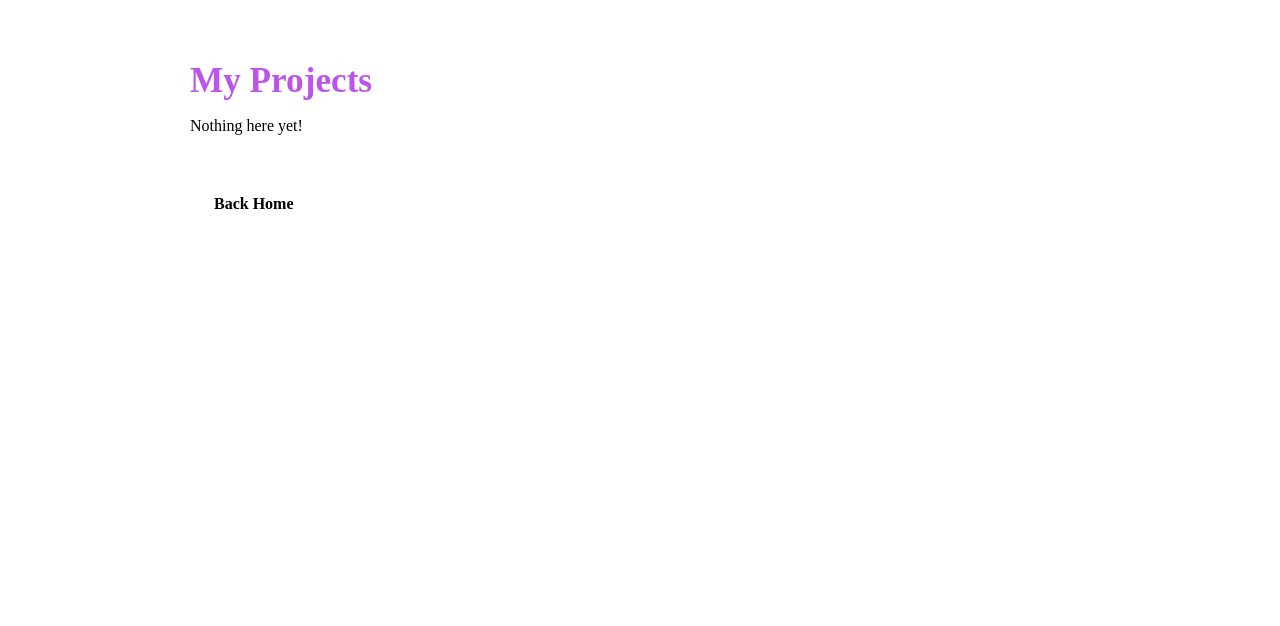
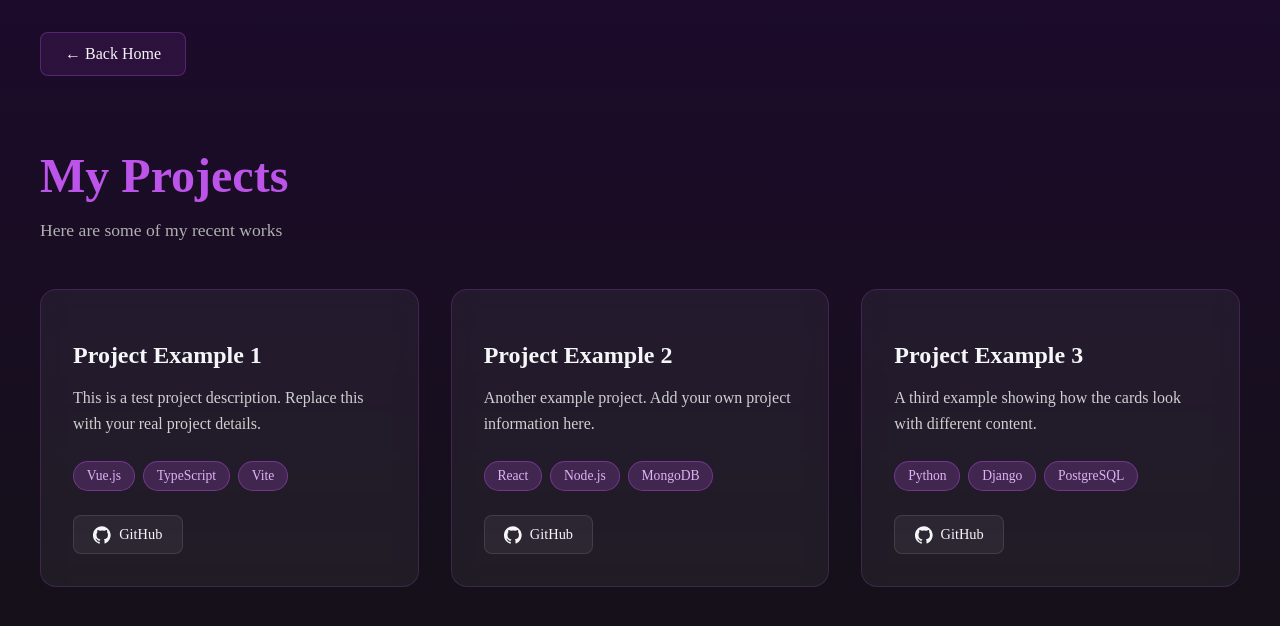
Before and after one commit to EstherAzevedo/landing-page, a Vue app: page /projects in a window 1280 px wide. Shown: the top 626 px of the page. Built offline with nearby package versions, Linux system fonts and the light colour scheme.

Commit message:
feat: criação do componente para exibir projetos

```diff
--- a/src/pages/Projects.vue
+++ b/src/pages/Projects.vue
@@ -1,48 +1,224 @@
+<script setup lang="ts">
+import { ref } from 'vue'
+
+interface Project {
+    id: number
+    title: string
+    description: string
+    technologies: string[]
+    githubUrl?: string
+    liveUrl?: string
+}
+
+const projects = ref<Project[]>([
+    {
+        id: 1,
+        title: 'Project Example 1',
+        description: 'This is a test project description. Replace this with your real project details.',
+        technologies: ['Vue.js', 'TypeScript', 'Vite'],
+        githubUrl: 'https://github.com'
+    },
+    {
+        id: 2,
+        title: 'Project Example 2',
+        description: 'Another example project. Add your own project information here.',
+        technologies: ['React', 'Node.js', 'MongoDB'],
+        githubUrl: 'https://github.com'
+    },
+    {
+        id: 3,
+        title: 'Project Example 3',
+        description: 'A third example showing how the cards look with different content.',
+        technologies: ['Python', 'Django', 'PostgreSQL'],
+        githubUrl: 'https://github.com'
+    }
+])
+</script>
+
 <template>
     <section class="projects">
-        <h1>My Projects</h1>
-        <p class="desc">
-            Nothing here yet!
-        </p>
-        <router-link to="/" class="back-button">
-            Back Home
-        </router-link>
+        <div class="header">
+            <router-link to="/" class="back-button">
+                ← Back Home
+            </router-link>
+            <h1>My Projects</h1>
+            <p class="subtitle">Here are some of my recent works</p>
+        </div>
+
+        <div class="projects-grid">
+            <div v-for="project in projects" :key="project.id" class="project-card">
+                <div class="card-content">
+                    <h2>{{ project.title }}</h2>
+                    <p class="description">{{ project.description }}</p>
+
+                    <div class="technologies">
+                        <span v-for="tech in project.technologies" :key="tech" class="tech-tag">
+                            {{ tech }}
+                        </span>
+                    </div>
+
+                    <div class="card-links">
+                        <a v-if="project.githubUrl" :href="project.githubUrl" target="_blank" rel="noopener noreferrer"
+                            class="project-link">
+                            <svg xmlns="http://www.w3.org/2000/svg" width="18" height="18" fill="currentColor"
+                                viewBox="0 0 24 24">
+                                <path
+                                    d="M12 .3a12 12 0 0 0-3.8 23.4c.6.1.8-.2.8-.6v-2.2c-3.3.7-4-1.6-4-1.6a3.2 3.2 0 0 0-1.3-1.7c-1-.7.1-.7.1-.7a2.6 2.6 0 0 1 1.9 1.3 2.7 2.7 0 0 0 3.6 1 2.7 2.7 0 0 1 .8-1.7c-2.6-.3-5.4-1.3-5.4-6a4.7 4.7 0 0 1 1.2-3.2 4.4 4.4 0 0 1 .1-3.1s1-.3 3.3 1.2a11.4 11.4 0 0 1 6 0c2.3-1.5 3.3-1.2 3.3-1.2a4.4 4.4 0 0 1 .1 3.1 4.7 4.7 0 0 1 1.2 3.2c0 4.7-2.8 5.6-5.4 5.9a2.9 2.9 0 0 1 .8 2.2v3.2c0 .4.2.7.8.6A12 12 0 0 0 12 .3" />
+                            </svg>
+                            GitHub
+                        </a>
+                    </div>
+                </div>
+            </div>
+        </div>
     </section>
-
 </template>
 
 <style scoped>
 .projects {
-    max-width: 900px;
-    margin: 0 auto;
+    min-height: 100vh;
     padding: 2rem;
-    color: #f5f6f7;
+    background: linear-gradient(to bottom, #1C0B2B 0%, #121212 100%);
+}
+
+.header {
+    max-width: 1200px;
+    margin: 0 auto 3rem;
+    text-align: left;
 }
 
 .back-button {
     display: inline-flex;
     align-items: center;
     gap: 0.5rem;
-    margin-top: 1rem;
+    margin-bottom: 2rem;
     padding: 0.75rem 1.5rem;
-    color: #010002;
+    color: #f5f6f7;
     text-decoration: none;
     border-radius: 8px;
-    font-weight: bold;
+    font-weight: 500;
+    background: rgba(188, 84, 233, 0.1);
+    border: 1px solid rgba(188, 84, 233, 0.3);
+    transition: all 0.3s;
 }
 
 .back-button:hover {
-    background: #d4a1c3;
+    background: rgba(188, 84, 233, 0.2);
+    border-color: #BC54E9;
 }
 
 h1 {
-    font-size: 2.2rem;
-    margin-bottom: 1rem;
+    font-size: 3rem;
+    margin-bottom: 0.5rem;
     color: #BC54E9;
 }
 
-.desc {
-    margin-bottom: 2rem;
-    color: black;
+.subtitle {
+    font-size: 1.1rem;
+    color: #b0b0b0;
+}
+
+.projects-grid {
+    display: grid;
+    grid-template-columns: repeat(auto-fill, minmax(350px, 1fr));
+    gap: 2rem;
+    max-width: 1200px;
+    margin: 0 auto;
+}
+
+.project-card {
+    background: rgba(255, 255, 255, 0.05);
+    border: 1px solid rgba(188, 84, 233, 0.2);
+    border-radius: 16px;
+    overflow: hidden;
+    transition: all 0.3s ease;
+    backdrop-filter: blur(10px);
+}
+
+.project-card:hover {
+    transform: translateY(-5px);
+    border-color: #BC54E9;
+    box-shadow: 0 8px 32px rgba(188, 84, 233, 0.3);
+}
+
+.card-content {
+    padding: 2rem;
+}
+
+.project-card h2 {
+    font-size: 1.5rem;
+    margin-bottom: 1rem;
+    color: #f5f6f7;
+}
+
+.description {
+    color: #d0d0d0;
+    line-height: 1.6;
+    margin-bottom: 1.5rem;
+}
+
+.technologies {
+    display: flex;
+    flex-wrap: wrap;
+    gap: 0.5rem;
+    margin-bottom: 1.5rem;
+}
+
+.tech-tag {
+    padding: 0.4rem 0.8rem;
+    background: rgba(188, 84, 233, 0.2);
+    border: 1px solid rgba(188, 84, 233, 0.4);
+    border-radius: 20px;
+    font-size: 0.85rem;
+    color: #e0b3f5;
+}
+
+.card-links {
+    display: flex;
+    gap: 1rem;
+}
+
+.project-link {
+    display: inline-flex;
+    align-items: center;
+    gap: 0.5rem;
+    padding: 0.6rem 1.2rem;
+    color: #f5f6f7;
+    text-decoration: none;
+    border-radius: 8px;
+    font-size: 0.9rem;
+    font-weight: 500;
+    background: rgba(255, 255, 255, 0.05);
+    border: 1px solid rgba(255, 255, 255, 0.1);
+    transition: all 0.3s;
+}
+
+.project-link:hover {
+    background: rgba(188, 84, 233, 0.3);
+    border-color: #BC54E9;
+}
+
+.project-link.live {
+    background: rgba(188, 84, 233, 0.2);
+    border-color: rgba(188, 84, 233, 0.4);
+}
+
+.project-link.live:hover {
+    background: #BC54E9;
+    border-color: #BC54E9;
+}
+
+@media (max-width: 768px) {
+    .projects-grid {
+        grid-template-columns: 1fr;
+    }
+
+    h1 {
+        font-size: 2rem;
+    }
+
+    .card-links {
+        flex-direction: column;
+    }
 }
 </style>
```
